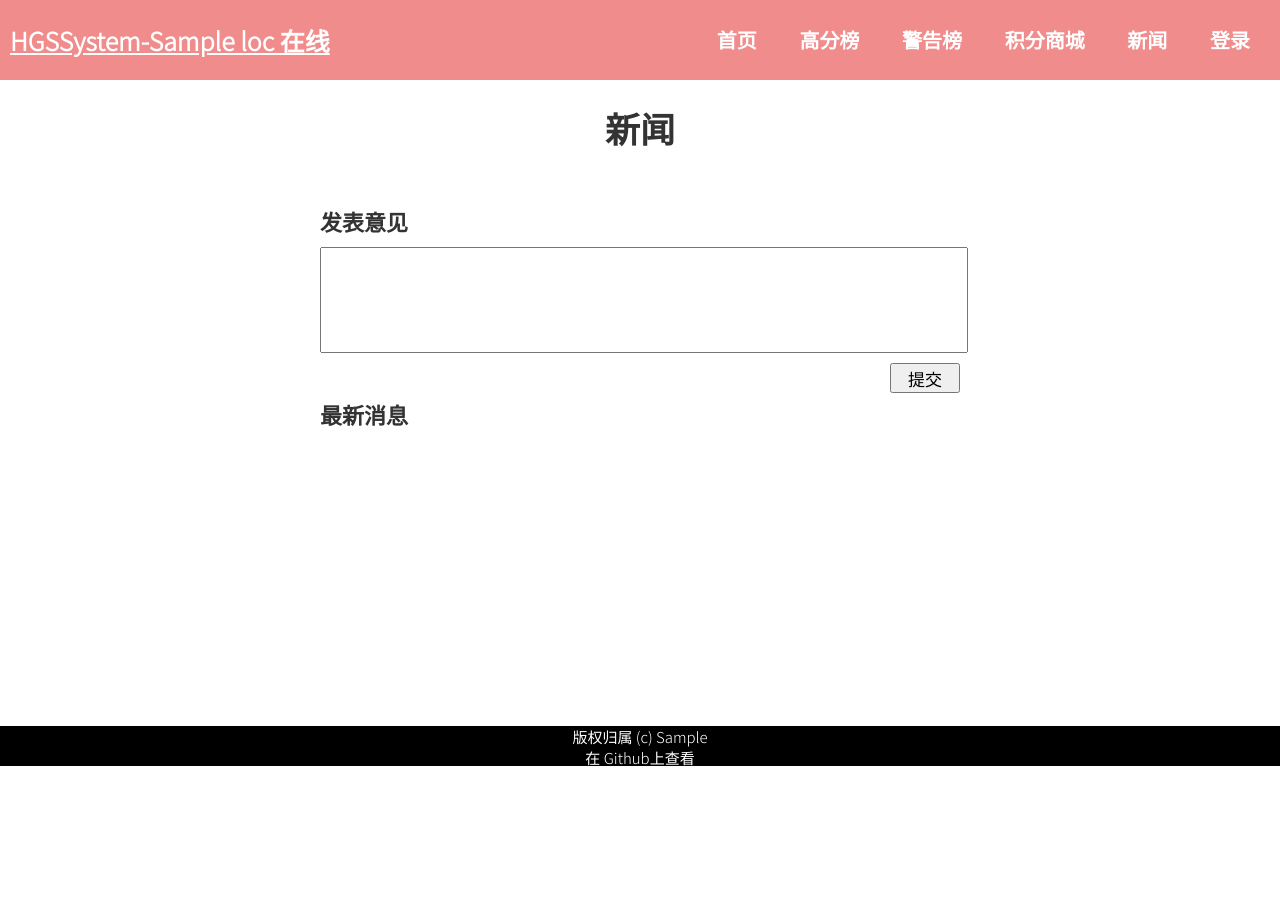
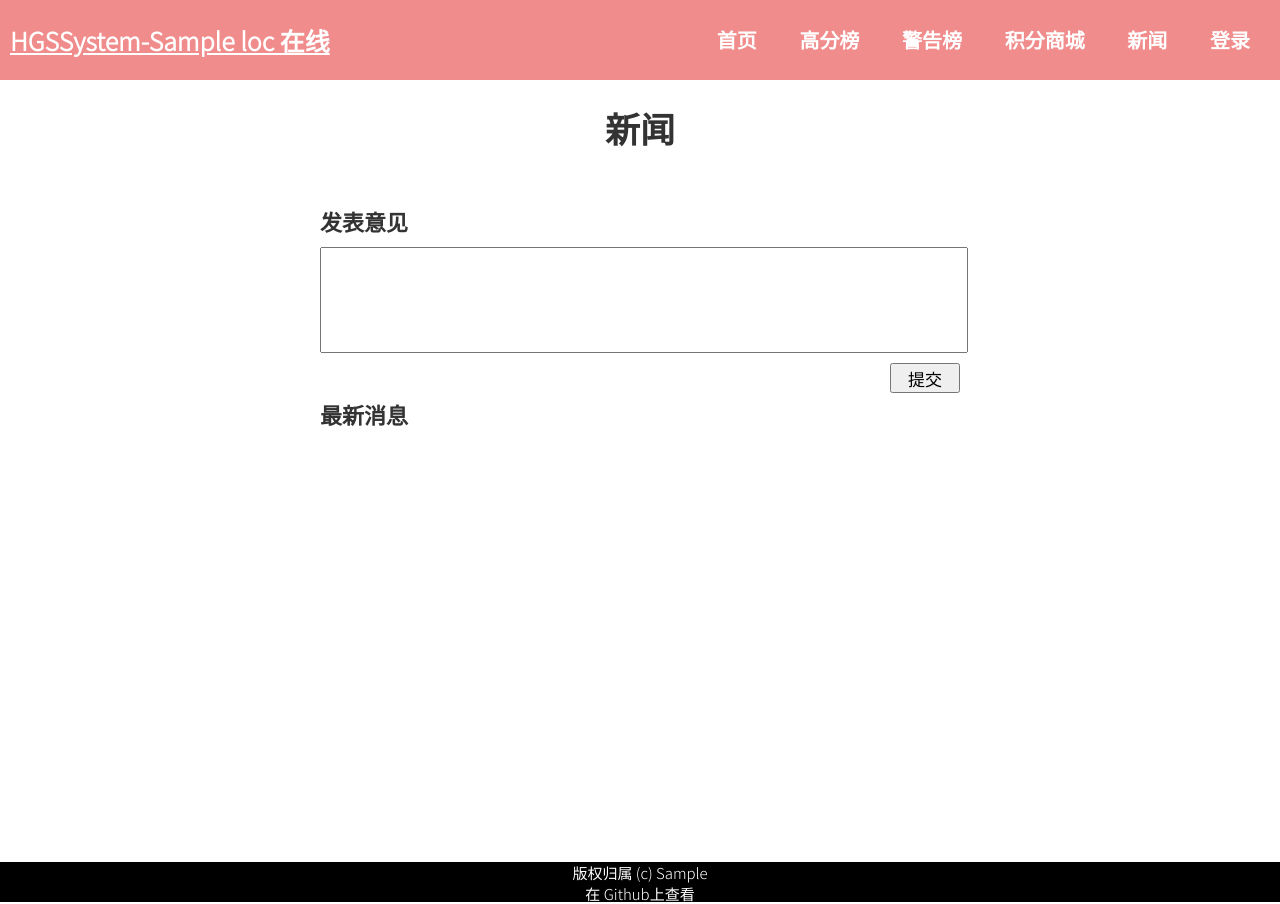
Before and after one commit to SuperH-0630/HGSSystem, a Python web app: template app/templates/news/news.html in a window 1280 px wide. Before the commit the page ends 766 px from the top, so only its background shows below. Run offline with Jinja, Linux system fonts and the light colour scheme; the template is opened without the code that fills it: most values are stand-ins (such as "Sample title", 1, 10 or a date in 2020); form fields are guessed from the names that the template uses.

Commit message:
feat: 调整Body的大小

```diff
--- a/app/static/styles/base.css
+++ b/app/static/styles/base.css
@@ -7,7 +7,7 @@
 body {
     position: relative;
     overflow-y: scroll; /* 总是显示滚动条 */
-    min-height: 83vh; /* 设置最小高度为整个窗口的高度 */
+    min-height: 100vh; /* 设置最小高度为整个窗口的高度 */
 }
 
 /* 顶菜单栏 */
@@ -70,7 +70,7 @@
 
 
 #start-p {
-    margin-top: 8%;
+    margin-bottom: 8%;
 }
 
 /* 闪现消息 */
--- a/app/templates/base.html
+++ b/app/templates/base.html
@@ -85,7 +85,8 @@
 
     {% block h1_title_ %}
         <section style="text-align: center">
-            <h1 style=";font-size: 35px;font-weight: bold;margin: 3% auto 4%;"> {% block h1_title %} {% endblock %}</h1>
+            <h1 style=";font-size: 35px;font-weight: bold;margin: 0px auto 4%;">
+                {% block h1_title %} {% endblock %}</h1>
         </section>
     {% endblock %}
 
--- a/app/web.py
+++ b/app/web.py
@@ -1,4 +1,4 @@
-from flask import Flask, url_for
+from flask import Flask
 from flask_login import current_user
 import datetime
 import math
--- a/conf/__init__.py
+++ b/conf/__init__.py
@@ -9,11 +9,11 @@
 from .equipment import ConfigCapture
 from .sql import ConfigDatabase
 from .aliyun import ConfigAliyun
-from .sys_default import ConfigExport, ConfigSystem, ConfigSecret, ConfigTkinter, ConfUser
+from .sys_default import ConfigSystem, ConfigSecret, ConfigTkinter, ConfUser
 from .matplotlib_conf import ConfigMatplotlib
 
 
-class Config(ConfigTkinter, ConfigSecret, ConfigSystem, ConfUser, ConfigExport,
+class Config(ConfigTkinter, ConfigSecret, ConfigSystem, ConfUser,
              ConfigAliyun,
              ConfigDatabase,
              ConfigCapture,
--- a/conf/sys_default.py
+++ b/conf/sys_default.py
@@ -52,7 +52,6 @@
 
 
 ConfigTkinter = ConfigTkinterRelease
-ConfigExport = ConfigExportRelease
 ConfigSystem = ConfigSystemDebug if p_args['run'] == 'Debug' else ConfigSystemRelease
 ConfUser = ConfUserRelease
 ConfigSecret = ConfigSecretRelease
```
